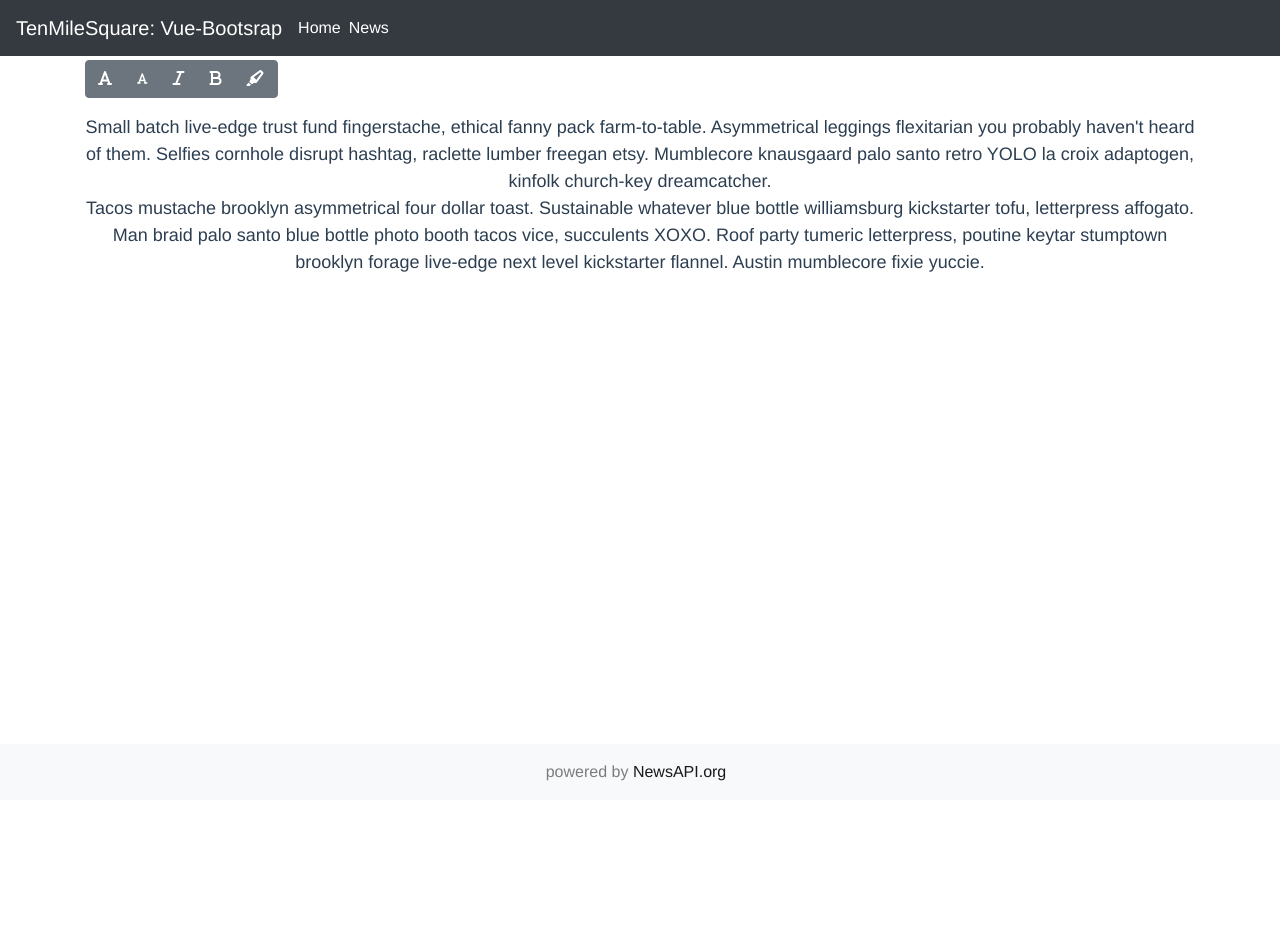
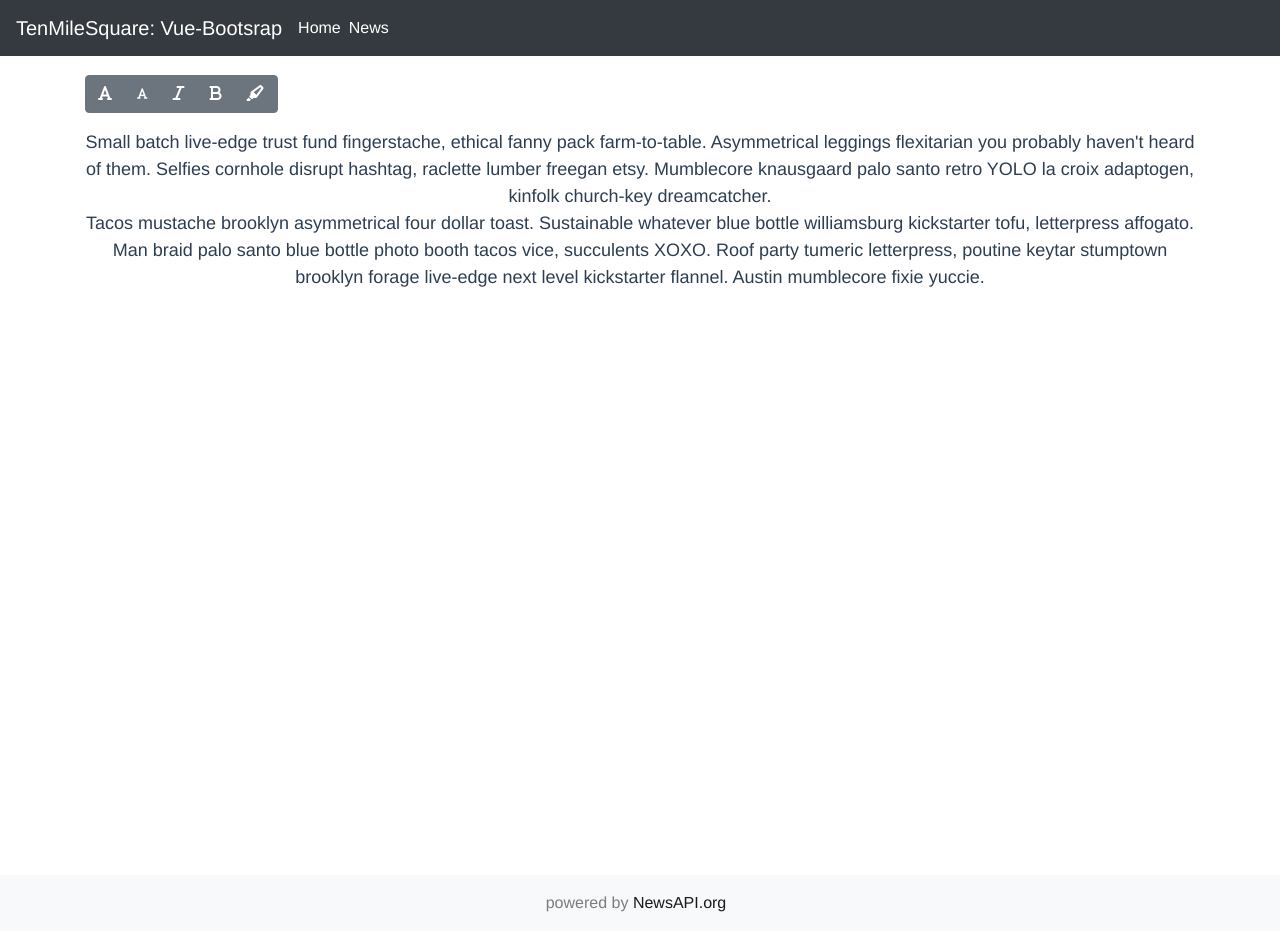
Before and after one commit to lee025/TMS-Vue, a Vue app: page /#/home in a window 1280 px wide. Before the commit the page ends 800 px from the top, so only its background shows below. Built offline with nearby package versions, Linux system fonts and the light colour scheme.

Commit message:
Fixed console logs bug, Footer changed from fixed to static

```diff
--- a/src/App.vue
+++ b/src/App.vue
@@ -35,4 +35,7 @@ export default {
   cursor: url('../src/assets/highlighter.svg'), auto;
   /* background-image: url('../src/assets/highlighter.svg'); */
 }
+.header-margin {
+  margin-top: 75px;
+}
 </style>
--- a/src/components/Footer.vue
+++ b/src/components/Footer.vue
@@ -1,5 +1,5 @@
 <template>
-  <b-navbar toggleable="sm" type="light" variant="light" fixed="bottom">
+  <b-navbar toggleable="sm" type="light" variant="light" static="bottom">
     <b-navbar-toggle target="nav-text-collapse"></b-navbar-toggle>
     <b-collapse id="nav-text-collapse" is-nav>
       <b-navbar-nav class="mx-auto">
--- a/src/components/Home.vue
+++ b/src/components/Home.vue
@@ -1,5 +1,5 @@
 <template>
-  <div>
+  <div class="home-cont header-margin">
     <b-container class="mb-3">
       <b-button-toolbar class="mb-3">
         <b-button-group>
@@ -56,8 +56,7 @@ export default {
       text.classList.toggle('highlight')
       text.classList.toggle('cursor')
       if (text.classList.contains('highlight')) {
-        console.log(`The ${e.target.value} button was clicked from the
-          ${this.currentRoute} Page! You can now hightlight text by selecting.`)
+        console.log(`The ${e.currentTarget.value} button was clicked from the ${this.currentRoute} Page! You can now hightlight text by selecting.`)
       } else {
         console.log('Highlight has been disabled.')
       }
@@ -71,14 +70,12 @@ export default {
     },
     incFontSize: function incFontSize (e) {
       this.fontSize++
-      console.log(`${e.target.value} button was clicked from the
-        ${this.currentRoute} Page!`)
+      console.log(`${e.currentTarget.value} button was clicked from the ${this.currentRoute} Page!`)
       console.log(`Current Font Size: ${this.fontSize}`)
     },
     decFontSize: function decFontSize (e) {
       this.fontSize--
-      console.log(`${e.target.value} button was clicked from the
-        ${this.currentRoute} Page!`)
+      console.log(`${e.currentTarget.value} button was clicked from the ${this.currentRoute} Page!`)
       console.log(`Current Font Size: ${this.fontSize}`)
     },
     italics: function italics (e) {
@@ -87,8 +84,7 @@ export default {
       } else {
         this.fontStyle = 'normal'
       }
-      console.log(`${e.target.value} button was clicked from the
-        ${this.currentRoute} Page!`)
+      console.log(`${e.currentTarget.value} button was clicked from the ${this.currentRoute} Page!`)
     },
     bold: function bold (e) {
       if (this.fontWeight === 'normal') {
@@ -96,8 +92,7 @@ export default {
       } else {
         this.fontWeight = 'normal'
       }
-      console.log(`${e.target.value} button was clicked from the
-        ${this.currentRoute} Page!`)
+      console.log(`${e.currentTarget.value} button was clicked from the ${this.currentRoute} Page!`)
     }
   },
   computed: {
@@ -109,4 +104,7 @@ export default {
 </script>
 
 <style scoped>
+  .home-cont {
+    min-height: 100vh;
+  }
 </style>
--- a/src/components/News.vue
+++ b/src/components/News.vue
@@ -40,7 +40,7 @@ export default {
       text.classList.toggle('highlight')
       text.classList.toggle('cursor')
       if (text.classList.contains('highlight')) {
-        console.log(`The ${e.target.textContent} button was clicked from the ${this.currentRoute} Page! You can now hightlight text by selecting.`)
+        console.log(`The ${e.currentTarget.textContent} button was clicked from the ${this.currentRoute} Page! You can now hightlight text by selecting.`)
       } else {
         console.log('Highlight has been disabled.')
       }
```
